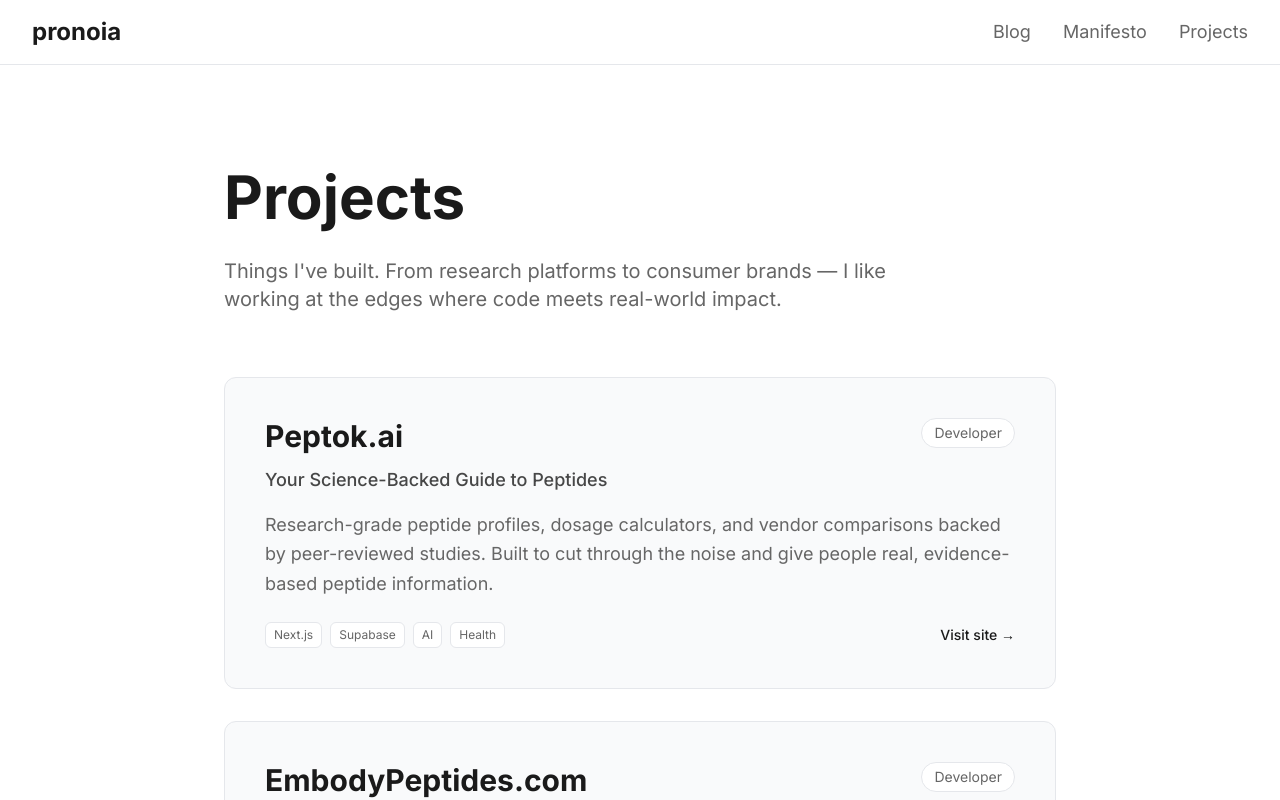
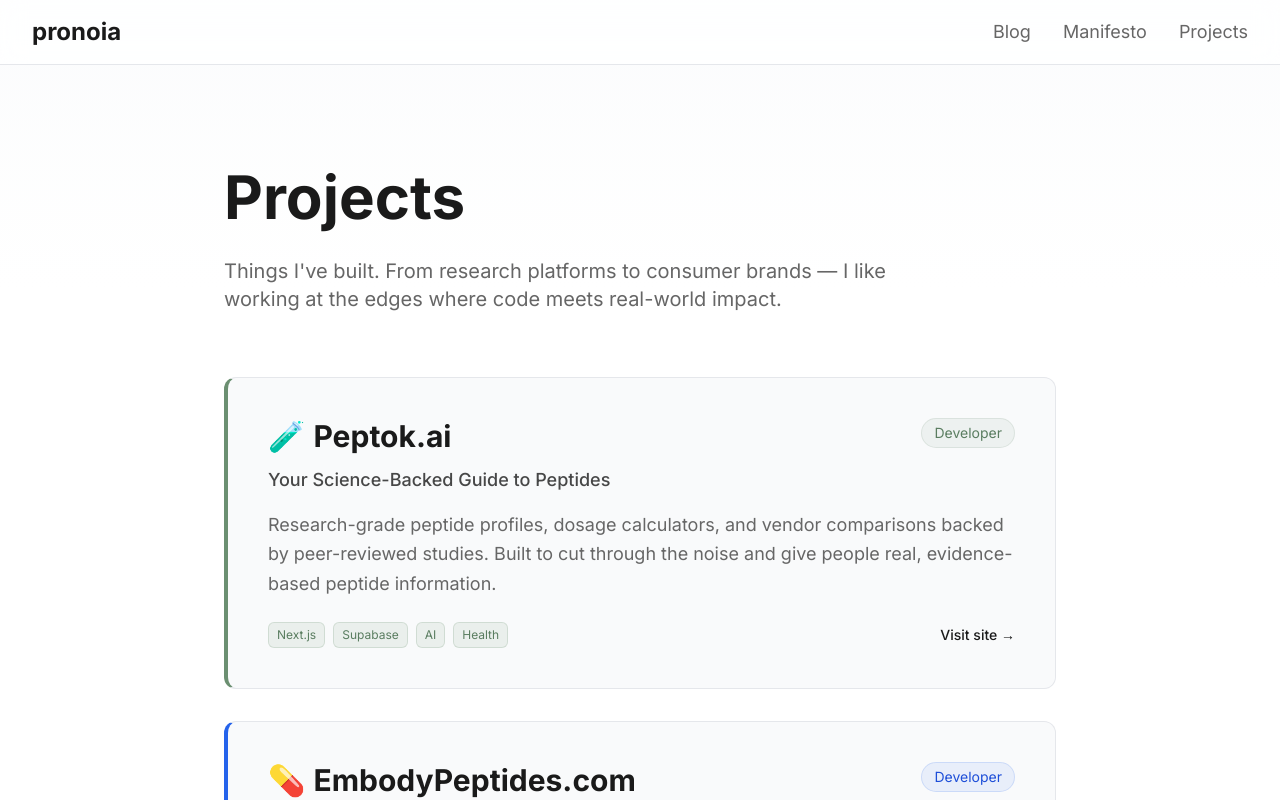
Before and after one commit to kkeeland/pronoia, a Next.js app in the folder pronoia-site/: page /projects in a window 1280 px wide. Shown: the top 800 px of the page. Built offline with nearby package versions, Linux system fonts and the light colour scheme.

Commit message:
design: add color accents to portfolio page

```diff
--- a/pronoia-site/app/projects/page.tsx
+++ b/pronoia-site/app/projects/page.tsx
@@ -9,37 +9,64 @@
 const projects = [
     {
         name: "Peptok.ai",
+        emoji: "🧪",
         tagline: "Your Science-Backed Guide to Peptides",
         description:
             "Research-grade peptide profiles, dosage calculators, and vendor comparisons backed by peer-reviewed studies. Built to cut through the noise and give people real, evidence-based peptide information.",
         role: "Developer",
         url: "https://peptok.ai",
         tags: ["Next.js", "Supabase", "AI", "Health"],
+        accent: {
+            border: "border-l-[#6B8F71]",
+            borderHover: "hover:border-l-[#5A7D60]",
+            shadow: "hover:shadow-[0_4px_20px_rgba(107,143,113,0.15)]",
+            tag: "bg-[#6B8F71]/10 text-[#5A7D60] border-[#6B8F71]/20",
+            role: "bg-[#6B8F71]/8 border-[#6B8F71]/15 text-[#5A7D60]",
+        },
     },
     {
         name: "EmbodyPeptides.com",
+        emoji: "💊",
         tagline: "The World's Purest Peptides",
         description:
             "A research peptide vendor built from the ground up — from brand identity to e-commerce infrastructure. Focused on purity, transparency, and trust in a space that desperately needs it.",
         role: "Developer",
         url: "https://embodypeptides.com",
         tags: ["E-Commerce", "Branding", "Health"],
+        accent: {
+            border: "border-l-[#2563EB]",
+            borderHover: "hover:border-l-[#1D4ED8]",
+            shadow: "hover:shadow-[0_4px_20px_rgba(37,99,235,0.12)]",
+            tag: "bg-[#2563EB]/10 text-[#1D4ED8] border-[#2563EB]/20",
+            role: "bg-[#2563EB]/8 border-[#2563EB]/15 text-[#1D4ED8]",
+        },
     },
     {
         name: "Adaptaphoria.com",
+        emoji: "🍹",
         tagline: "Hemp-Derived Delta-9 Beverages",
         description:
             "THC-infused beverage brand bringing legal, hemp-derived Delta-9 drinks to market. Built the digital presence and e-commerce platform for this emerging consumer brand.",
         role: "Contractor / Developer",
         url: "https://adaptaphoria.com",
         tags: ["Shopify", "Branding", "Cannabis"],
+        accent: {
+            border: "border-l-[#D97706]",
+            borderHover: "hover:border-l-[#B45309]",
+            shadow: "hover:shadow-[0_4px_20px_rgba(217,119,6,0.12)]",
+            tag: "bg-[#D97706]/10 text-[#B45309] border-[#D97706]/20",
+            role: "bg-[#D97706]/8 border-[#D97706]/15 text-[#B45309]",
+        },
     },
 ];
 
 export default function ProjectsPage() {
     return (
         <div className="min-h-screen bg-white">
-            <div className="max-w-4xl mx-auto px-4 sm:px-6 lg:px-8 py-16 md:py-24">
+            {/* Subtle gradient hero */}
+            <div className="absolute inset-x-0 top-0 h-72 bg-gradient-to-b from-gray-50/80 via-gray-50/30 to-transparent pointer-events-none" />
+
+            <div className="relative max-w-4xl mx-auto px-4 sm:px-6 lg:px-8 py-16 md:py-24">
                 <header className="mb-16">
                     <h1 className="text-4xl md:text-5xl lg:text-6xl font-bold mb-6">
                         Projects
@@ -59,12 +86,17 @@
                             rel="noopener noreferrer"
                             className="block group"
                         >
-                            <article className="bg-surface rounded-xl p-8 md:p-10 border border-border hover:shadow-md transition-shadow">
+                            <article
+                                className={`bg-surface rounded-xl p-8 md:p-10 border border-border border-l-4 ${project.accent.border} ${project.accent.borderHover} ${project.accent.shadow} hover:-translate-y-0.5 transition-all duration-200`}
+                            >
                                 <div className="flex flex-col sm:flex-row sm:items-start sm:justify-between gap-2 mb-3">
                                     <h2 className="text-2xl md:text-3xl font-bold group-hover:opacity-60 transition-opacity">
+                                        <span className="mr-2">{project.emoji}</span>
                                         {project.name}
                                     </h2>
-                                    <span className="text-sm text-secondary bg-white border border-border rounded-full px-3 py-1 whitespace-nowrap self-start">
+                                    <span
+                                        className={`text-sm border rounded-full px-3 py-1 whitespace-nowrap self-start ${project.accent.role}`}
+                                    >
                                         {project.role}
                                     </span>
                                 </div>
@@ -78,7 +110,7 @@
                                     {project.tags.map((tag) => (
                                         <span
                                             key={tag}
-                                            className="text-xs text-secondary bg-white border border-border rounded-md px-2 py-1"
+                                            className={`text-xs border rounded-md px-2 py-1 ${project.accent.tag}`}
                                         >
                                             {tag}
                                         </span>
```
